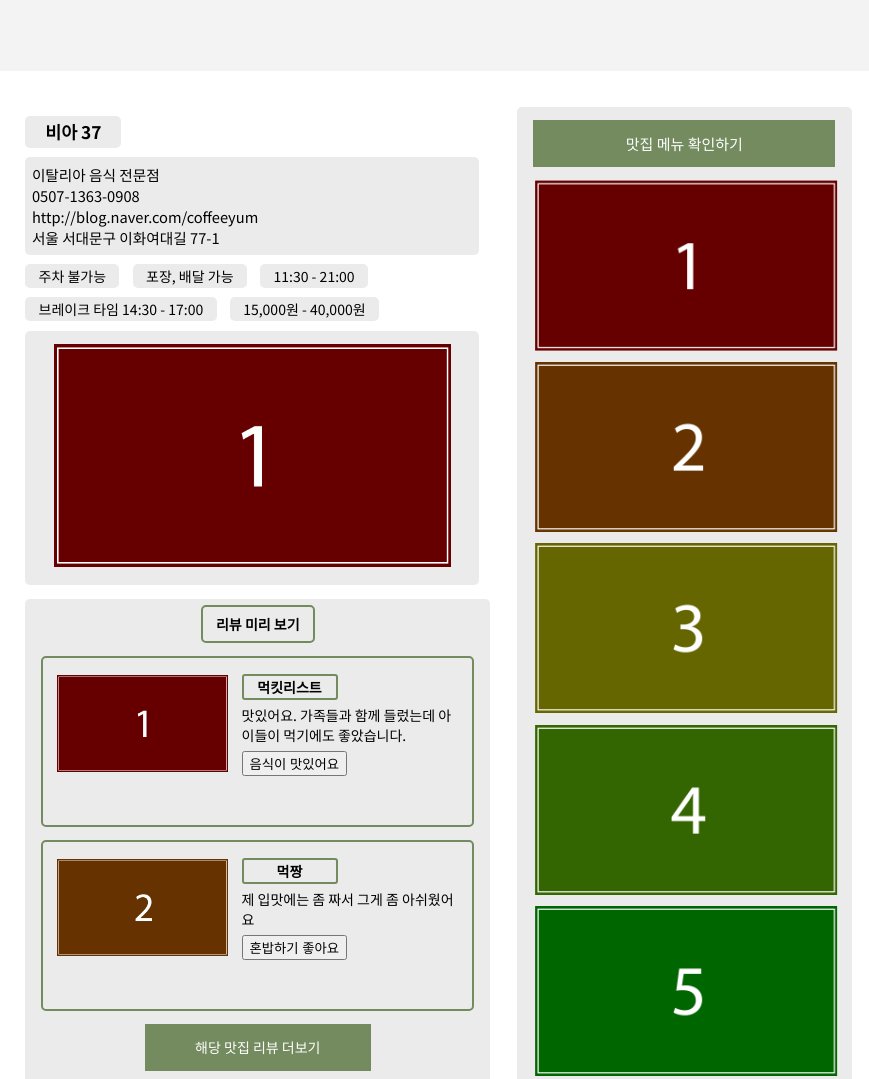
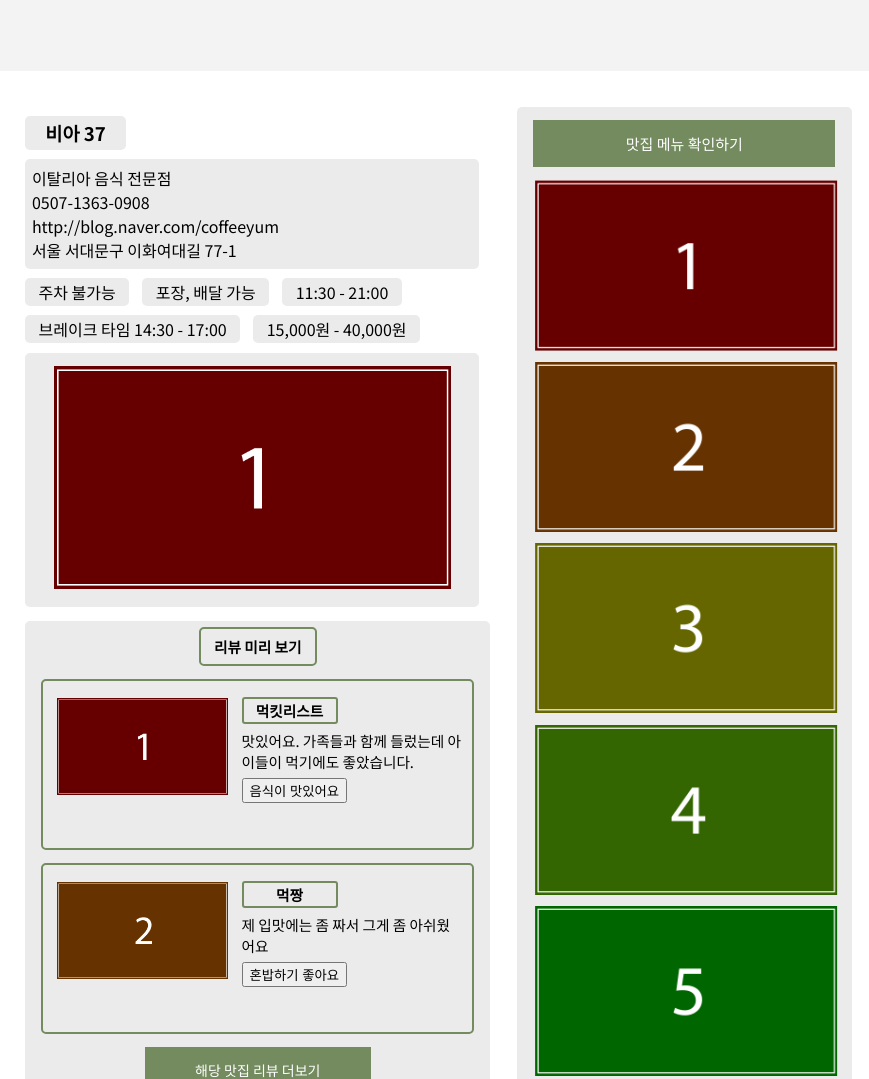
Before and after one commit to OvO-Hi/OspTeamProject, a plain HTML site: page detail2.html in a window 1280 px wide. Shown: the part 132-1211 px from the top of the page, without its empty margins (208-1077 px from the left). Drawn offline with Linux system fonts and the light colour scheme.

Commit message:
Update detail.css
폰트 사이즈 수정

```diff
--- a/detail.css
+++ b/detail.css
@@ -35,7 +35,7 @@ body{ /*모든 화면 - 폰트 적용 */
     margin:10pt;
 }
 .nickname{ /*리뷰 세부 화면 - 닉네임*/
-    font-size: 11pt;
+    font-size: 12pt;
     float: left;
     margin-top: 12pt;
     border-radius: 2px / 2px;
@@ -58,14 +58,14 @@ progress{
     border-radius: 5px;
 }
 .score{ /*리뷰 세부 화면 - 평점*/
-    font-size: 11pt;
+    font-size: 11.5pt;
     border: 3px solid ffffff;
     margin: 12pt;
     float: left;
     margin-left: 10px;
 }
 .contents{ /*리뷰 세부 화면 - 리뷰 내용*/
-    font-size: 11pt;
+    font-size: 12pt;
     width:60%;
     text-align: left;
     position:absolute;
@@ -135,10 +135,9 @@ progress{
     width:fit-content;
     height: auto;
     text-align: center;
-    font-size: 13pt;
+    font-size: 14pt;
 }
 .box2_5{ /*가게 관련 내용(주소 등) 상자*/
-    font-size: 11pt;
     margin-top: 7pt;
     margin-bottom: 7pt;
     margin-left: 10pt;
@@ -147,9 +146,9 @@ progress{
     background-color: #ebebeb;
     border-radius: 5px / 5px;
     padding: 5pt;
+    font-size: 12pt;
 }
 .box2_tag{ /*가게 태그(?) 상자*/
-    font-size: 10.5pt;
     margin-bottom: 7pt;
     margin-left: 10pt;
     border: none;
@@ -163,6 +162,7 @@ progress{
     height: auto;
     text-align: center;
     float: left;
+    font-size: 12pt;
 }
 .box2_6{/*맛집세부화면 - 지도 넣는 상자*/
     margin-left: 10pt;
@@ -190,7 +190,7 @@ progress{
     padding: 5pt;
     padding-bottom: 10pt;
     text-align: center;
-    font-size: 11pt;
+    font-size: 12.5pt;
 }
 .box2_8{ /*맛집세부화면 - [리뷰미리보기] 상자*/
     width:fit-content;
@@ -203,10 +203,9 @@ progress{
     padding-left: 10pt;
     padding-right: 10pt;
     text-align: center;
-    font-size: 10.5pt;
+    font-size: 11pt;
 }
 .nickname2{ /*리뷰 세부 화면 - 닉네임*/
-    font-size: 10.5pt;
     float: left;
     margin-top: 12pt;
     border: none;
@@ -217,6 +216,7 @@ progress{
     height: auto;
     text-align: center;
     padding: 1px;
+    font-size: 11pt;
 }
 .content_2{ /*맛집 세부 화면 - 리뷰 내용*/
     width:97%;
@@ -224,7 +224,7 @@ progress{
     margin-top: 5pt;
     margin-bottom: 5pt;
     padding-left: 2pt;
-    font-size: 10.5pt;
+    font-size: 11pt;
 }
 .box2_9{ /*맛집 세부 화면 - 리뷰 미리보기 상자*/
     position: relative;
@@ -301,10 +301,10 @@ progress{
     padding-right: 7pt;
     padding-top: 2pt;
     padding-bottom: 3pt;
-    font-size: 11pt;
+    font-size: 12pt;
 }
 .contents_3{ /*대표 메뉴 세부 화면 - 메뉴 가격, 내용*/
-    font-size: 11pt;
+    font-size: 12pt;
     width:60%;
     text-align: left;
     position:absolute;
```
